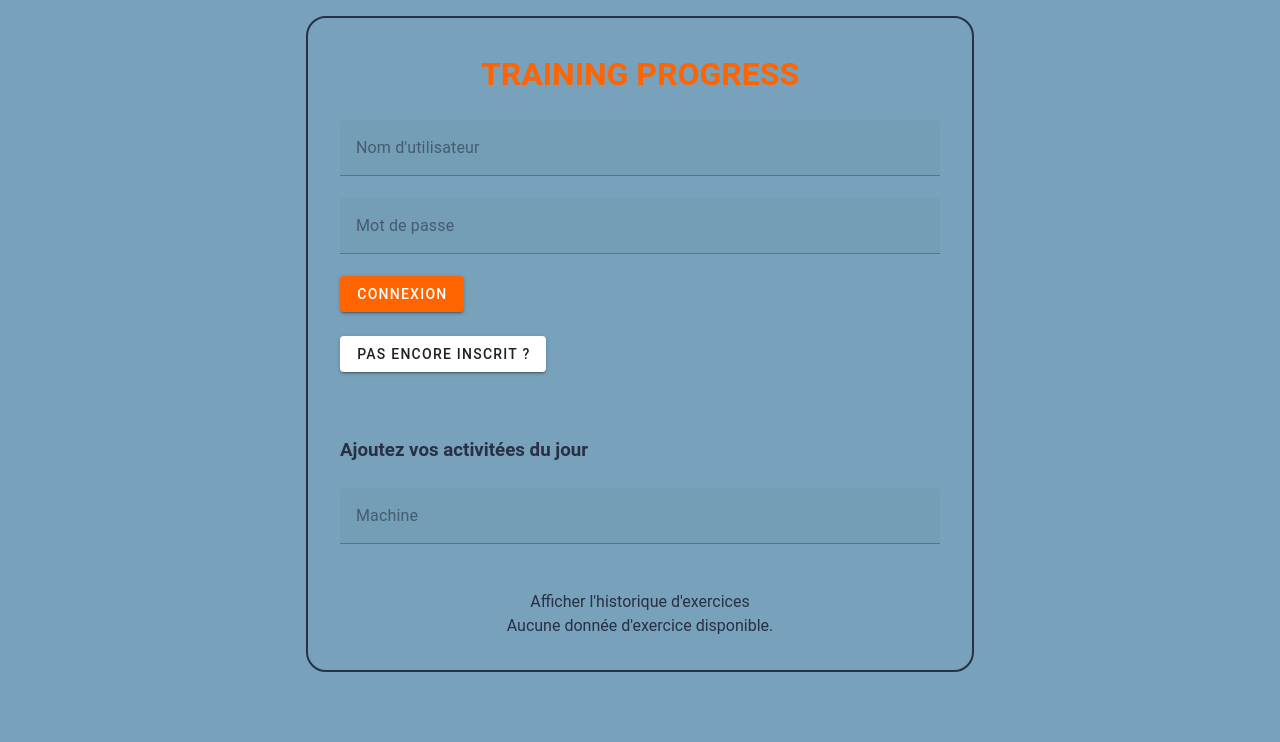
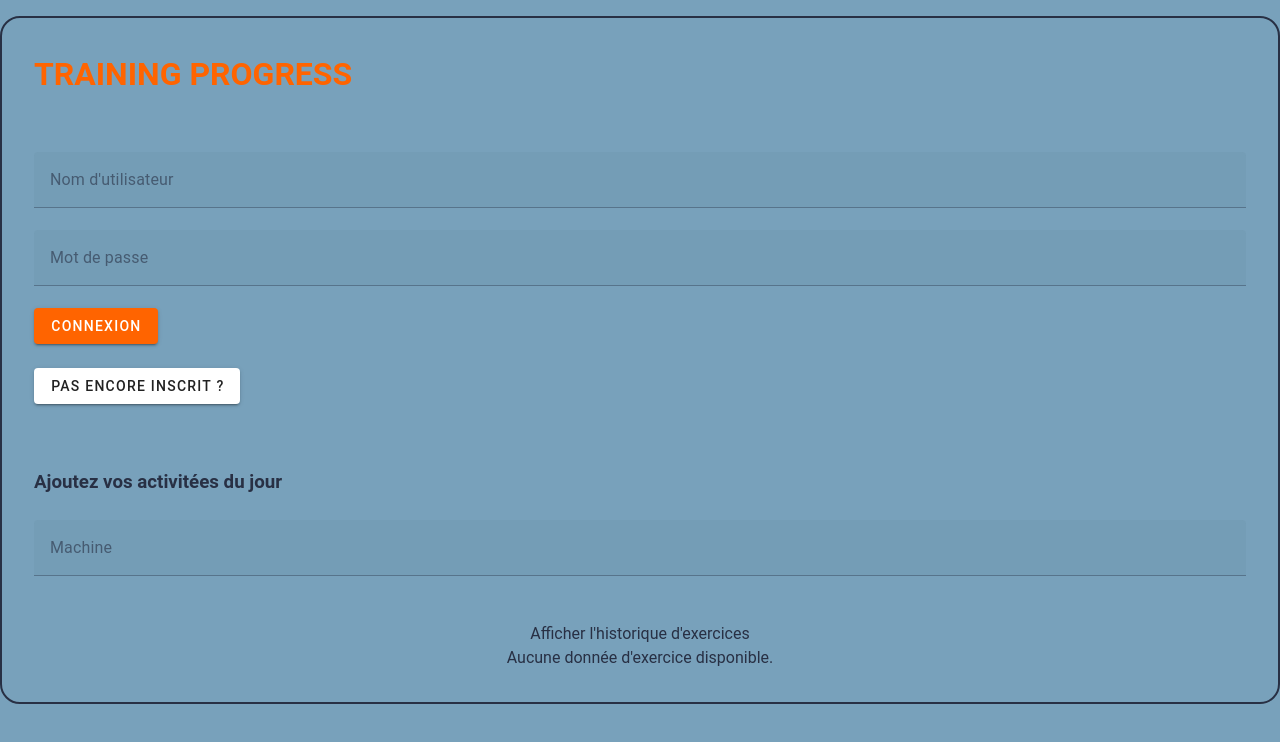
Before and after one commit to MDevos78/training-progress, a Vue app: page / in a window 1280 px wide. Shown: the top 742 px of the page. Built offline with nearby package versions, Linux system fonts and the light colour scheme.

Commit message:
some style

```diff
--- a/src/App.vue
+++ b/src/App.vue
@@ -293,13 +293,16 @@ export default {
 header {
   line-height: 1.5;
   height: 100%;
-  width: 600px;
+  width: 100%;
 }
 h1{
   color: #ff6400;
+  display: flex;
   text-align: center;
   height: 70px;
+  margin-bottom: 2rem;
 }
+
 nav {
   width: 100%;
   font-size: 20px;
@@ -328,8 +331,14 @@ nav a {
   align-items: center;
   flex-direction: column;
 }
-table {
+table{
   background-color: #629194;
-  width: 550px;
+  width: 100%;
+}
+table tr th{
+  border: 1px solid black;
+}
+td{
+  border: 1px solid black;
 }
 </style>
--- a/src/assets/main.css
+++ b/src/assets/main.css
@@ -21,7 +21,7 @@ body {
   font-weight: bold;
 }
 
-@media (min-width: 1024px) {
+@media (max-width: 1024px) {
   body {
     display: flex;
     place-items: center;
```
